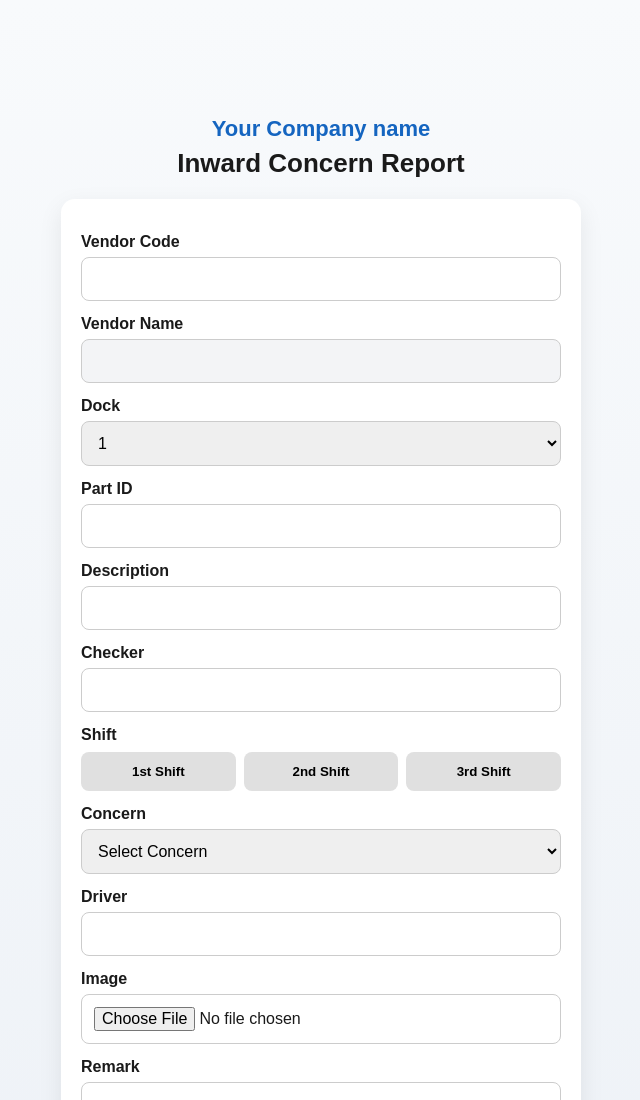
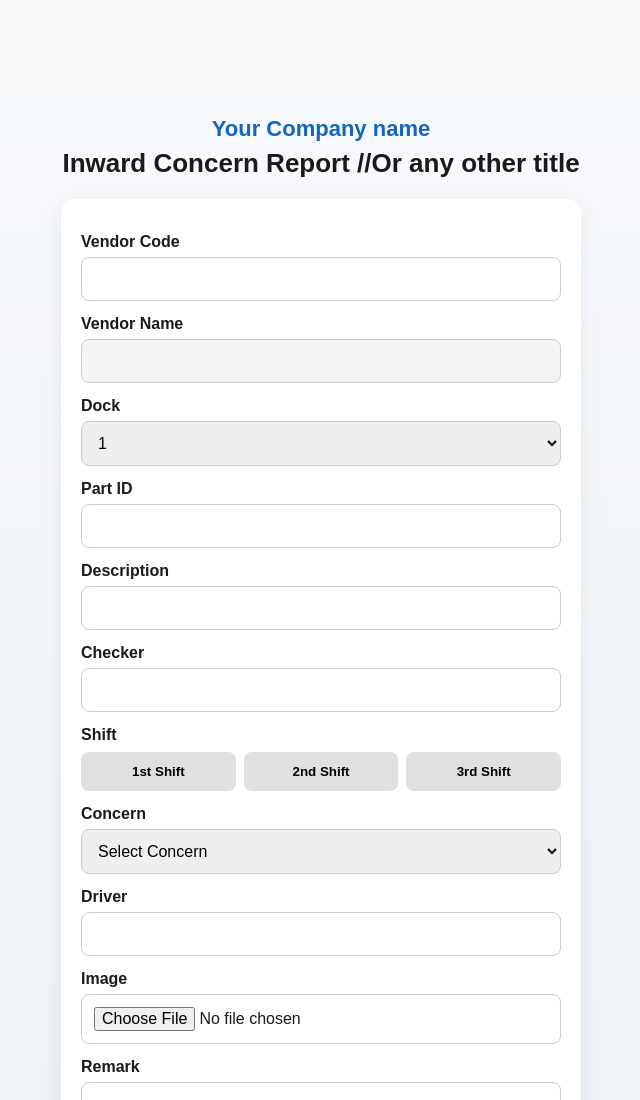
Before and after one commit to Yash-Aparajit/vendor-concern-system, a plain HTML site: page index.html in a window 1280 px wide. Shown: the top 1100 px of the page, without its empty margins (319-959 px from the left). Drawn offline with Linux system fonts and the light colour scheme.

Commit message:
Update index.html

```diff
--- a/index.html
+++ b/index.html
@@ -126,7 +126,7 @@ Your Company name
 </div>
 
 <div class="title">
-Inward Concern Report
+Inward Concern Report //Or any other title
 </div>
 
 </div>
@@ -181,7 +181,7 @@ Inward Concern Report
 <option>Poor Packaging</option>
 <option>Label Issue</option>
 <option>Quality Defect</option>
-
+//can add or remove the dropdown content.
 </select>
 
 
@@ -557,9 +557,7 @@ function submit(base64)
     .saveEntry(formData);
 }
 
-
 </script>
-
 
 </body>
 </html>
```
